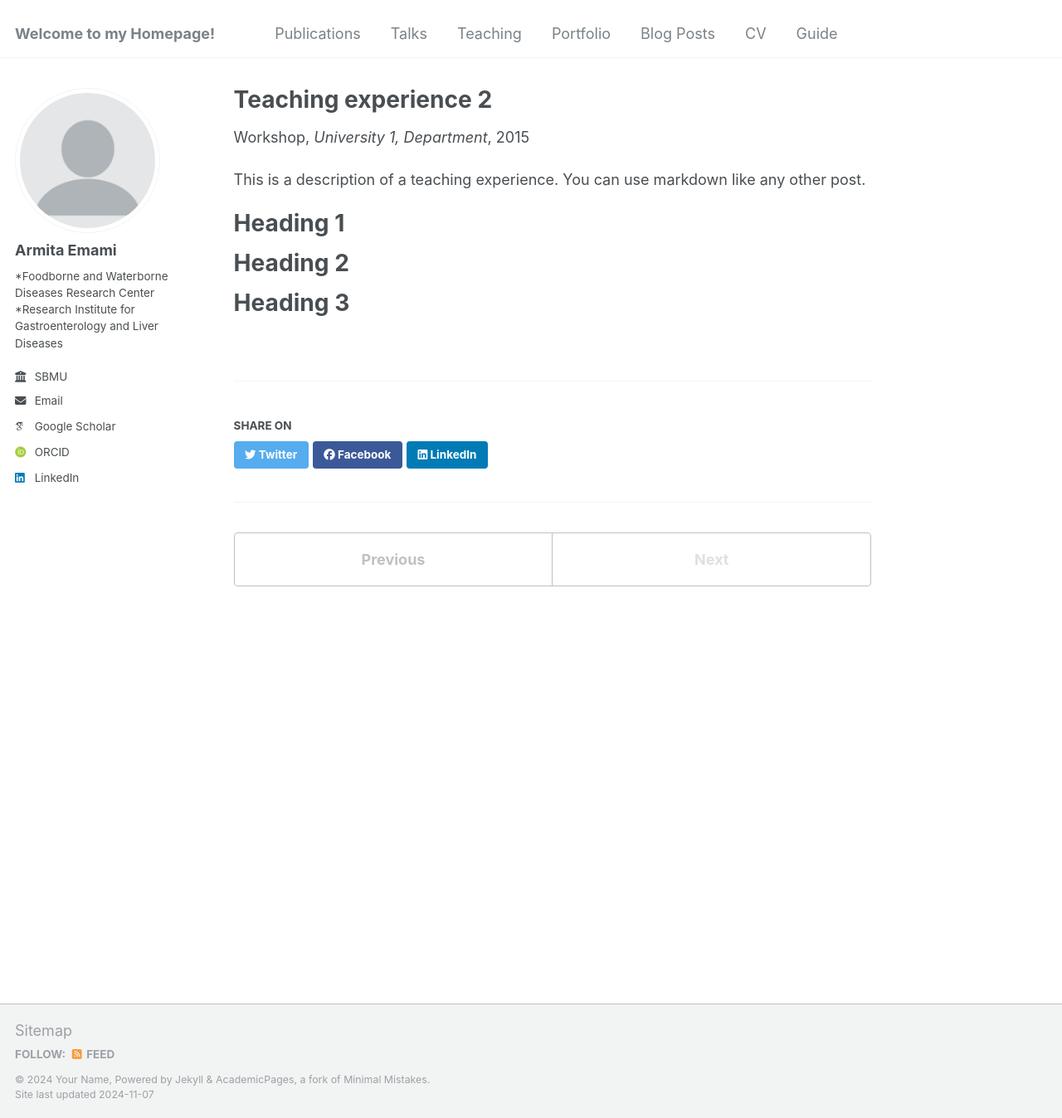
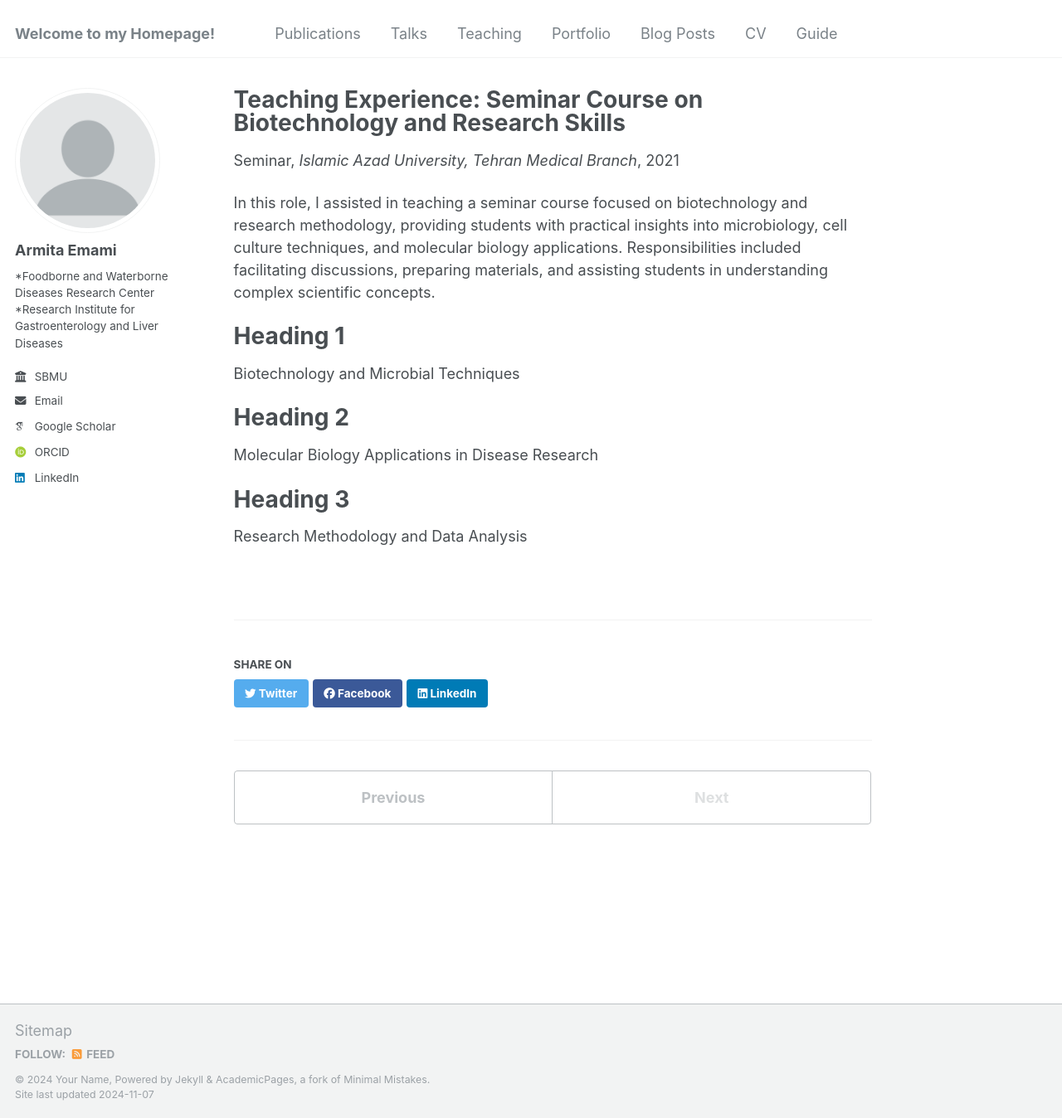
Before and after one commit to Armitaem/main, a Jekyll site: the page built from _teaching/2015-spring-teaching-2.md, in a window 1280 px wide and 1348 px high. Shown: the whole window at 83% size. Built offline with Jekyll 4.4.1, drawn with Linux system fonts in a browser that asks for light colours; some web fonts are replaced.

Commit message:
Update 2015-spring-teaching-2.md
ta 1

```diff
--- a/_teaching/2015-spring-teaching-2.md
+++ b/_teaching/2015-spring-teaching-2.md
@@ -1,20 +1,26 @@
 ---
-title: "Teaching experience 2"
+title: "Teaching Experience: Seminar Course on Biotechnology and Research Skills"
 collection: teaching
-type: "Workshop"
-permalink: /teaching/2015-spring-teaching-1
-venue: "University 1, Department"
-date: 2015-01-01
-location: "City, Country"
+type: "Seminar"
+permalink: /teaching/2021-seminar-teaching
+venue: "Islamic Azad University, Tehran Medical Branch"
+date: 2021-01-01
+location: "Tehran, Iran"
 ---
 
-This is a description of a teaching experience. You can use markdown like any other post.
+In this role, I assisted in teaching a seminar course focused on biotechnology and research methodology, providing students with practical insights into microbiology, cell culture techniques, and molecular biology applications. Responsibilities included facilitating discussions, preparing materials, and assisting students in understanding complex scientific concepts.
 
 Heading 1
 ======
 
+Biotechnology and Microbial Techniques
+
 Heading 2
 ======
 
+Molecular Biology Applications in Disease Research
+
 Heading 3
 ======
+
+Research Methodology and Data Analysis
```
